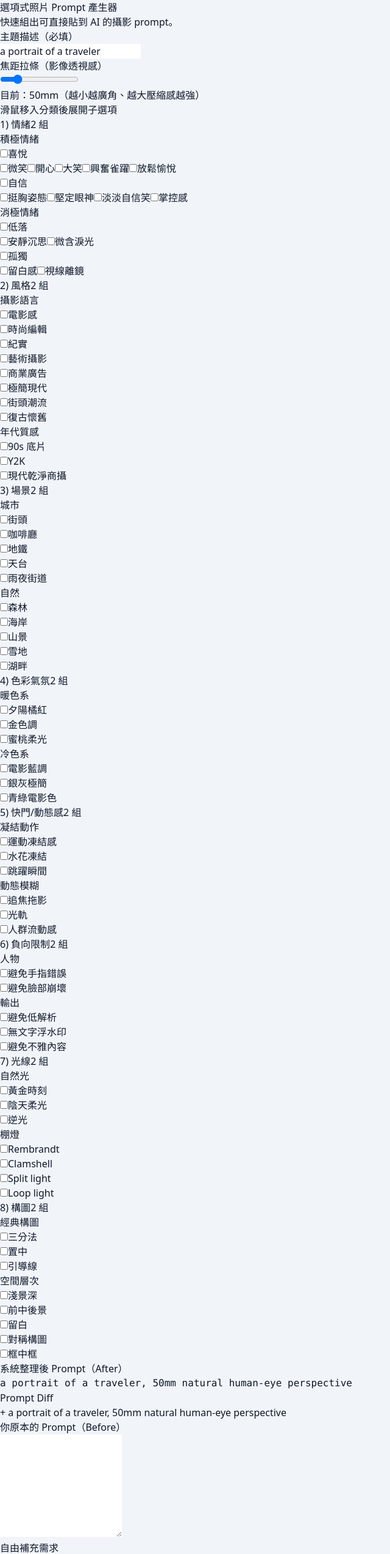
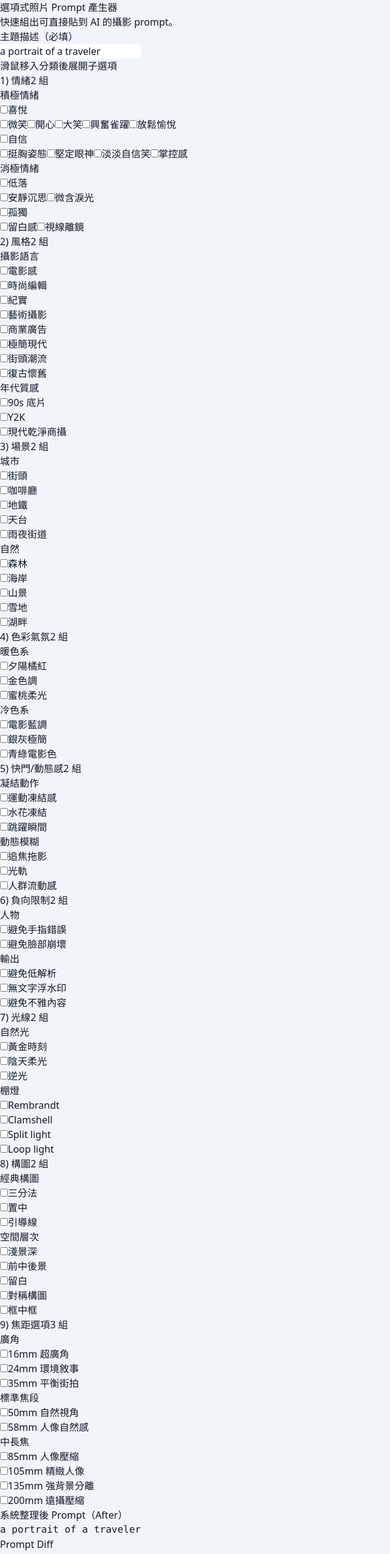
Before and after one commit to AaronHsiehIsCute/prompt-generate, a React (Vite) app: page / in a window 1280 px wide. Shown: the top 2548 px of the page at 61% size, without its empty margins (0-640 px from the left). Built offline with nearby package versions, Linux system fonts and the light colour scheme.

Commit message:
feat: replace focal slider with rich focal-length option set

```diff
--- a/src/App.tsx
+++ b/src/App.tsx
@@ -12,9 +12,8 @@ export default function App() {
   const [subject, setSubject] = useState('a portrait of a traveler');
   const [rawPrompt, setRawPrompt] = useState('');
   const [extraNotes, setExtraNotes] = useState('');
-  const [focalLength, setFocalLength] = useState(50);
 
-  const result = useMemo(() => buildPromptFromSelections(subject, selectedIds, extraNotes, focalLength), [subject, selectedIds, extraNotes, focalLength]);
+  const result = useMemo(() => buildPromptFromSelections(subject, selectedIds, extraNotes), [subject, selectedIds, extraNotes]);
   const diffLines = useMemo(() => buildDiff(rawPrompt, result.normalizedPrompt), [rawPrompt, result.normalizedPrompt]);
 
   const onToggle = (id: string, categoryId: string, multi: boolean) => {
@@ -39,11 +38,7 @@ export default function App() {
             <input value={subject} onChange={(e) => setSubject(e.target.value)} className="w-full rounded border p-2 text-sm" placeholder="例如：a red fox walking in snow" />
           </div>
 
-          <div className="rounded-lg border bg-white p-4">
-            <h2 className="mb-2 font-semibold text-slate-700">焦距拉條（影像透視感）</h2>
-            <input type="range" min={16} max={200} step={1} value={focalLength} onChange={(e) => setFocalLength(Number(e.target.value))} className="w-full" />
-            <p className="mt-1 text-sm text-slate-600">目前：{focalLength}mm（越小越廣角、越大壓縮感越強）</p>
-          </div>
+
 
           <OptionTree categories={PROMPT_CATEGORIES} selectedIds={selectedIds} resolvedIds={result.appliedOptionIds} onToggle={onToggle} />
         </section>
--- a/src/data/promptOptions.ts
+++ b/src/data/promptOptions.ts
@@ -125,4 +125,23 @@ export const PROMPT_CATEGORIES: PromptCategory[] = [
     ] },
   ] },
 
+
+  { id: 'focal', label: '9) 焦距選項', multi: true, groups: [
+    { id: 'focal.wide', label: '廣角', subOptions: [
+      { id: 'focal.16', label: '16mm 超廣角', tokens: ['16mm ultra-wide perspective', 'strong environmental context'] },
+      { id: 'focal.24', label: '24mm 環境敘事', tokens: ['24mm wide storytelling perspective'] },
+      { id: 'focal.35', label: '35mm 平衡街拍', tokens: ['35mm balanced documentary look'] },
+    ] },
+    { id: 'focal.standard', label: '標準焦段', subOptions: [
+      { id: 'focal.50', label: '50mm 自然視角', tokens: ['50mm natural human-eye perspective'] },
+      { id: 'focal.58', label: '58mm 人像自然感', tokens: ['58mm natural portrait perspective'] },
+    ] },
+    { id: 'focal.tele', label: '中長焦', subOptions: [
+      { id: 'focal.85', label: '85mm 人像壓縮', tokens: ['85mm portrait compression', 'flattering facial proportions'] },
+      { id: 'focal.105', label: '105mm 精緻人像', tokens: ['105mm telephoto portrait separation'] },
+      { id: 'focal.135', label: '135mm 強背景分離', tokens: ['135mm telephoto compression', 'strong background separation'] },
+      { id: 'focal.200', label: '200mm 遠攝壓縮', tokens: ['200mm distant telephoto compression'] },
+    ] },
+  ] },
+
 ];
--- a/src/utils/buildPrompt.ts
+++ b/src/utils/buildPrompt.ts
@@ -7,21 +7,12 @@ PROMPT_CATEGORIES.forEach((c) => c.groups.forEach((g) => g.subOptions.forEach((s
   s.leaves?.forEach((l) => tokenMap.set(l.id, l.tokens));
 })));
 
-const focalTokens = (focalLength: number): string[] => {
-  if (focalLength <= 24) return [`${focalLength}mm ultra-wide perspective`, 'strong environmental context'];
-  if (focalLength <= 35) return [`${focalLength}mm wide storytelling perspective`];
-  if (focalLength <= 55) return [`${focalLength}mm natural human-eye perspective`];
-  if (focalLength <= 85) return [`${focalLength}mm portrait compression`, 'flattering facial proportions'];
-  return [`${focalLength}mm telephoto compression`, 'strong background separation'];
-};
-
 export const buildPromptFromSelections = (
   subject: string,
   selectedIds: string[],
   extraNotes: string,
-  focalLength: number,
 ): PromptBuildResult => {
-  const fragments: string[] = [subject.trim() || 'photo subject', ...focalTokens(focalLength)];
+  const fragments: string[] = [subject.trim() || 'photo subject'];
   selectedIds.forEach((id) => tokenMap.get(id)?.forEach((t) => fragments.push(t)));
   if (extraNotes.trim()) fragments.push(extraNotes.trim());
 
```
